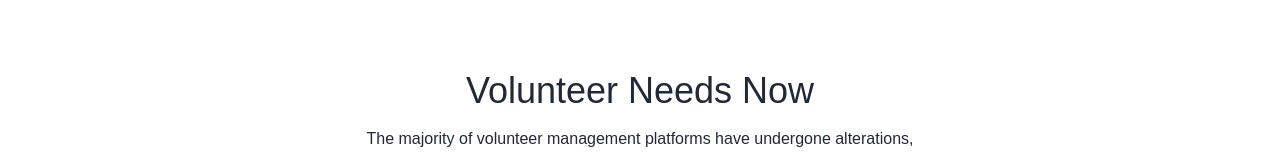
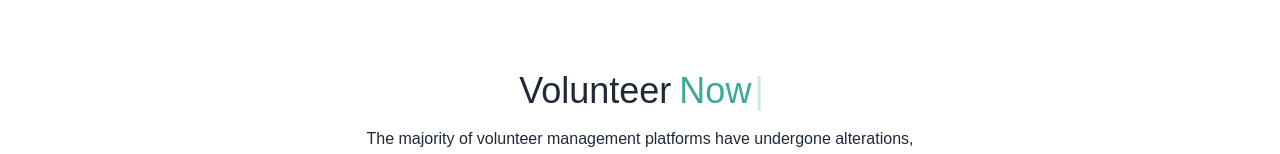
Before and after one commit to mhshihab2604/Volunteer-Project-Client, a React (Vite) app: page / in a window 1280 px wide. Shown: the part 747-901 px from the top of the page. Built offline with nearby package versions, Linux system fonts and the light colour scheme; no server answers.

Commit message:
add Typewriter

```diff
--- a/package.json
+++ b/package.json
@@ -24,6 +24,7 @@
     "react-icons": "^5.2.0",
     "react-loading-skeleton": "^3.4.0",
     "react-router-dom": "^6.23.0",
+    "react-simple-typewriter": "^5.0.1",
     "react-tabs": "^6.0.2",
     "sonner": "^1.4.41",
     "sort-by": "^1.2.0",
--- a/src/Components/NeedsVolunteer/NeedsVolunteer.jsx
+++ b/src/Components/NeedsVolunteer/NeedsVolunteer.jsx
@@ -2,7 +2,7 @@
 import { useState } from "react";
 import NeedsVolunteerCard from "./NeedsVolunteerCard";
 import { Link } from "react-router-dom";
-
+import { Typewriter } from 'react-simple-typewriter'
 
 const NeedsVolunteer = () => {
     const [sorting, setSorting] = useState("0")
@@ -13,11 +13,26 @@
             .then(res => res.json())
             .then(data => setNeedsVolunteer(data));
     },[sorting])
+      const handleDone = () => {
+        console.log(`Done after 5 loops!`)
+      }
     return (
         <div>
             <div className="mt-20">
                 <div className='text-center space-y-4'>
-                    <h1 className='lg:text-4xl text-2xl text-center font-medium'>Volunteer Needs Now</h1>
+                    <h1 className='lg:text-4xl text-2xl text-center font-medium'>Volunteer
+                    <span className="ml-2" style={{ color: '#38AA95', fontWeight: 'medium' }}>
+                    <Typewriter
+                    words={['Needs', 'Now']}
+                    loop={Infinity}
+                    cursor
+                    cursorStyle='|'
+                    typeSpeed={50}
+                    deleteSpeed={40}
+                    delaySpeed={1200}
+                    onLoopDone={handleDone}
+                    />
+                    </span></h1>
                     <p>The majority of volunteer management platforms have undergone alterations, <br /> often impacted by injected humor or randomized words that lack believability</p>
                 </div>
                 <div className="max-w-6xl flex justify-center gap-2 items-center mx-auto mt-10">
```
Also changed, not shown: 1 other file (tests, documents, lock files or other folders).
